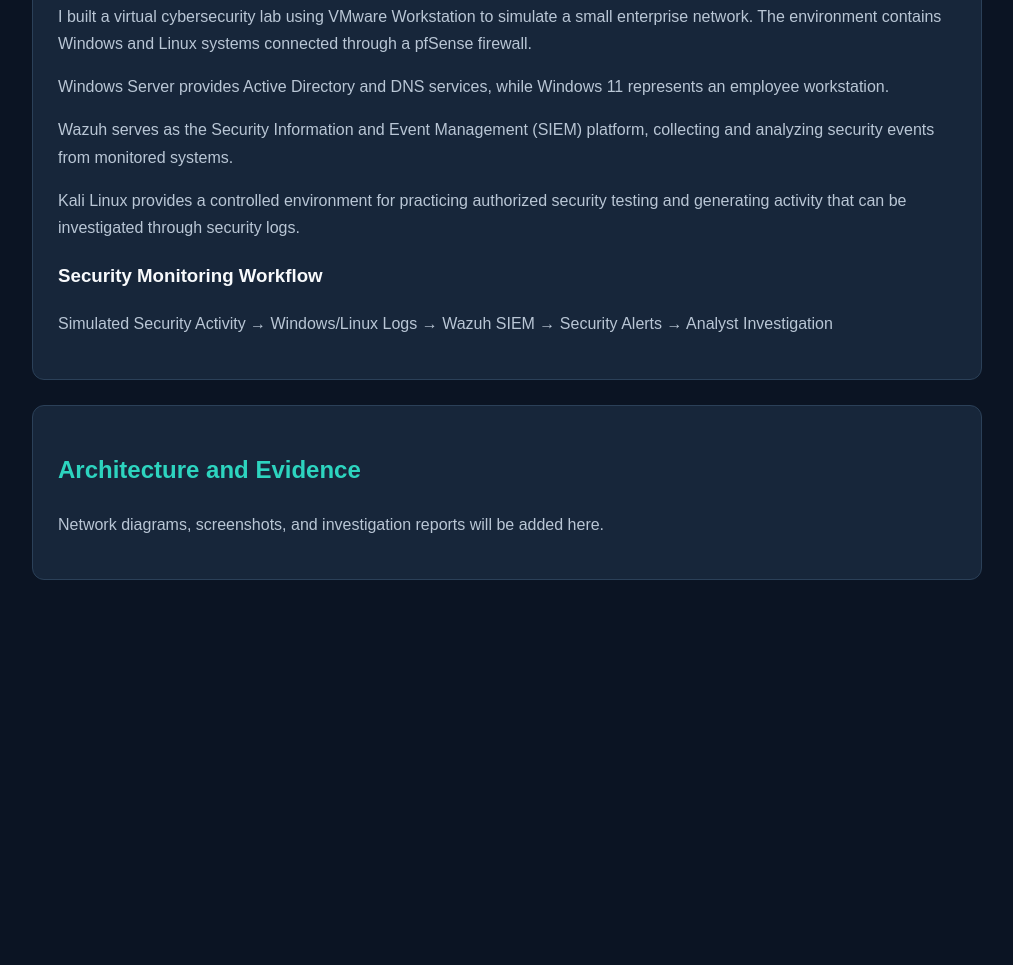
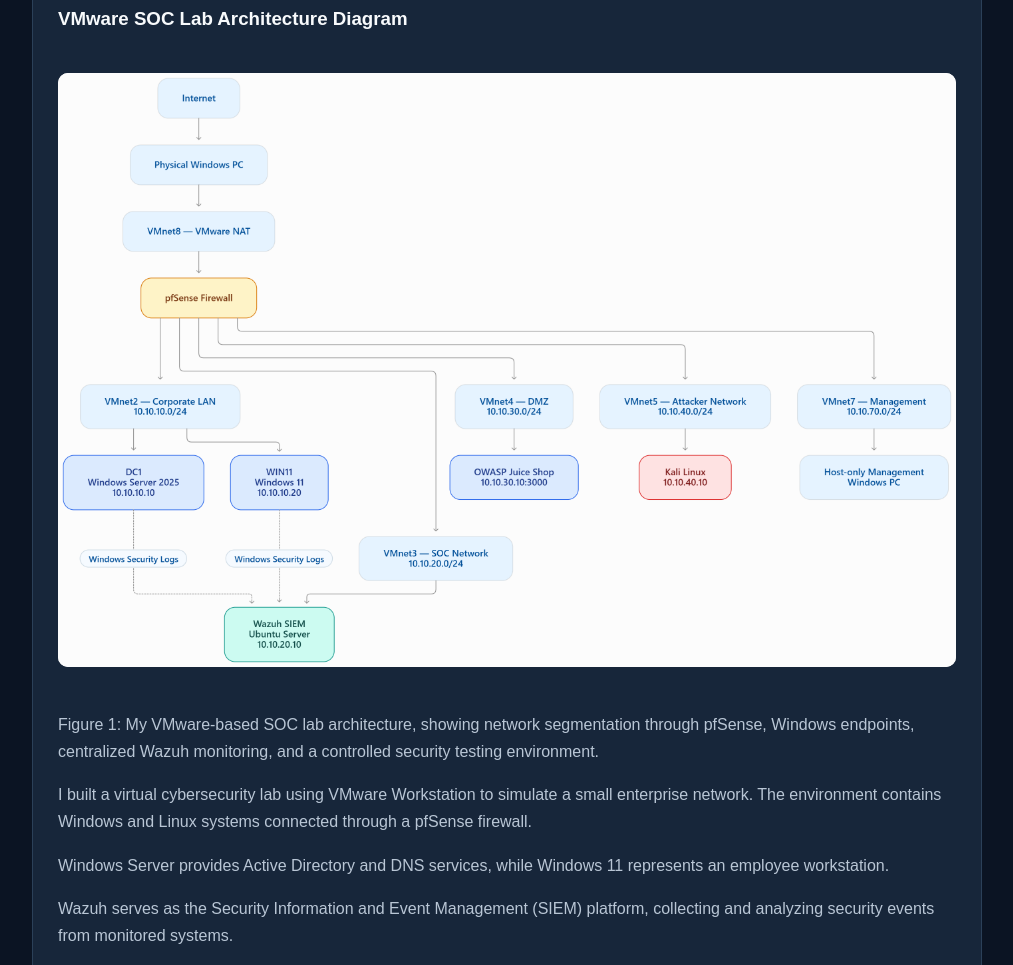
Before and after one commit to BirukBBergena/BirukBClassof0227.github.io, a plain HTML site: page soc-lab.html in a window 1280 px wide. Shown: the part 1147-2112 px from the top of the page, without its empty margins (133-1146 px from the left). Before the commit the page ends 1812 px from the top, so only its background shows below. Drawn offline with Linux system fonts and the light colour scheme.

Commit message:
Add SOC lab architecture diagram
Added VMware SOC Lab architecture diagram and description.

```diff
--- a/soc-lab.html
+++ b/soc-lab.html
@@ -98,6 +98,23 @@
 <div class="card">
   <h2>SOC Lab Network Architecture</h2>
 
+<h3>VMware SOC Lab Architecture Diagram</h3>
+
+<img
+  src="SOC-Lab-Architecture.png"
+  alt="Enterprise SOC Lab Network Architecture showing pfSense,
+       Active Directory, Wazuh SIEM, Kali Linux, and OWASP"
+  style="width:100%; height:auto; border-radius:10px;
+         margin:20px 0; background:white;"
+>
+
+<p>
+  Figure 1: My VMware-based SOC lab architecture,
+  showing network segmentation through pfSense,
+  Windows endpoints, centralized Wazuh monitoring,
+  and a controlled security testing environment.
+</p>
+
   <p>
     I built a virtual cybersecurity lab using VMware
     Workstation to simulate a small enterprise network.
```
